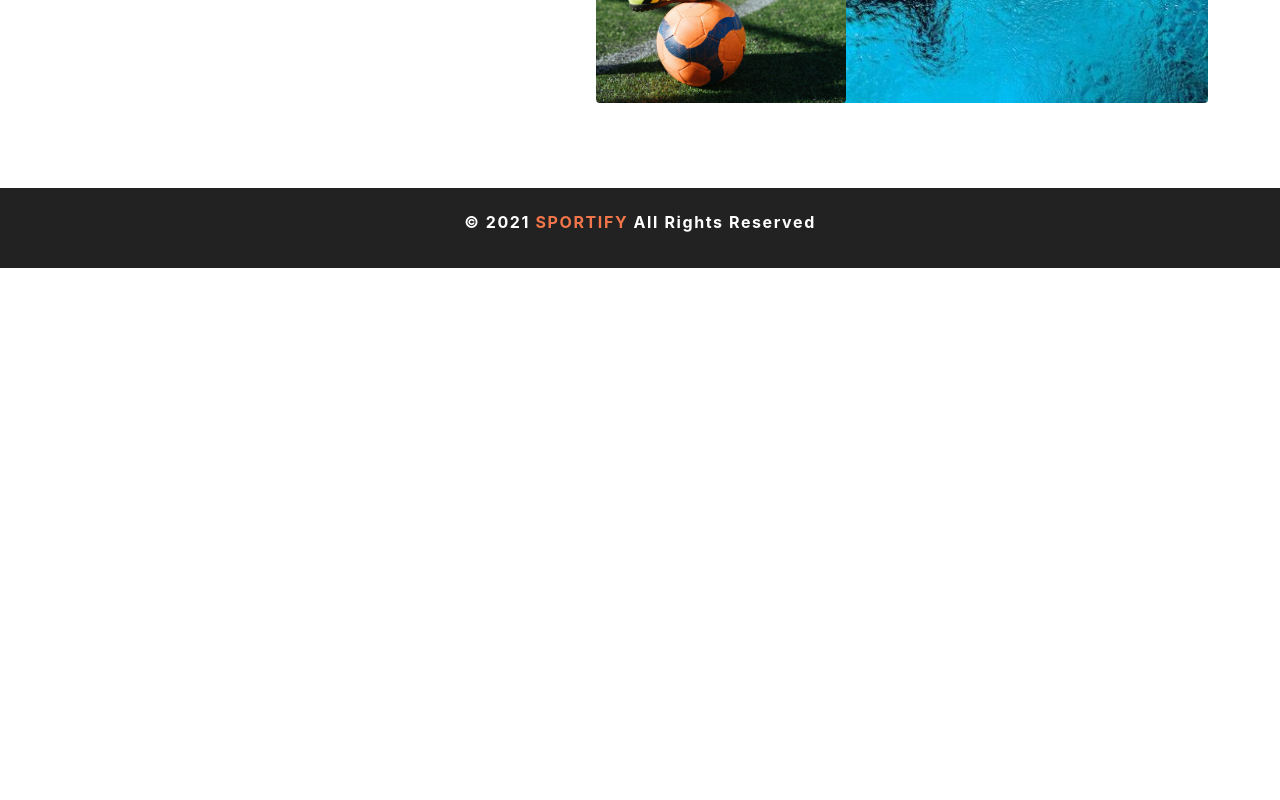
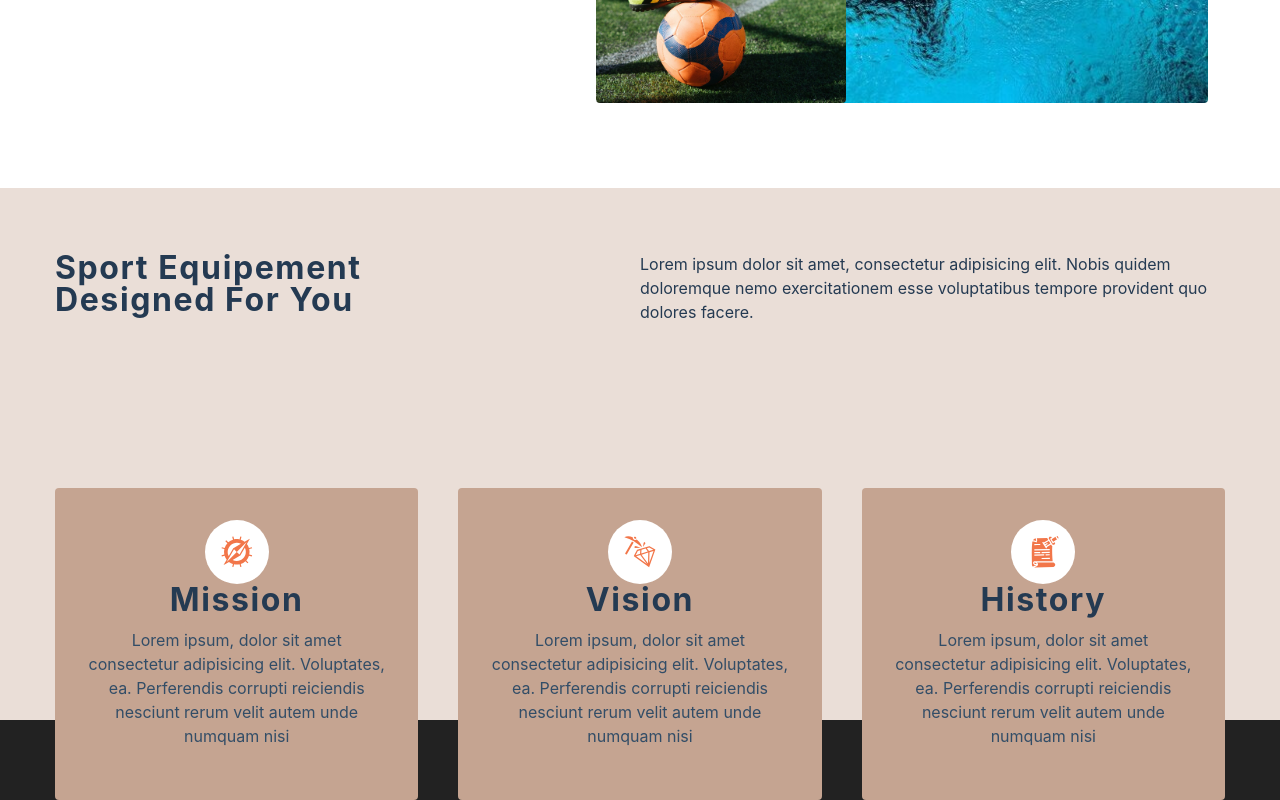
Before and after one commit to Markuss95/Sportify, a React (Create React App) app: page / in a window 1280 px wide. Shown: the part 692-1492 px from the top of the page. Before the commit the page ends 960 px from the top, so only its background shows below. Built offline with nearby package versions, Linux system fonts and the light colour scheme.

Commit message:
Created Services component

```diff
--- a/src/components/Hero.tsx
+++ b/src/components/Hero.tsx
@@ -58,6 +58,7 @@ const Wrapper = styled.div`
     }
     .hero-text {
       margin: auto;
+      text-align: left;
       h2 {
         margin-bottom: 2rem;
       }
--- /dev/null
+++ b/src/components/Services.tsx
@@ -0,0 +1,87 @@
+import styled from "styled-components";
+import { services } from "../utlis/constants";
+
+const Services = () => {
+  return (
+    <Wrapper>
+      <article className="section-center">
+        <div className="header-center">
+          <h3>
+            sport equipement <br /> designed for you
+          </h3>
+          <p className="header-paragraph">
+            Lorem ipsum dolor sit amet, consectetur adipisicing elit. Nobis
+            quidem doloremque nemo exercitationem esse voluptatibus tempore
+            provident quo dolores facere.
+          </p>{" "}
+        </div>
+        <div className="services-center">
+          {services.map(({ id, icon, title, text }) => {
+            return (
+              <div key={id} className="service-card">
+                <span>{icon}</span>
+                <h3>{title}</h3>
+                <p>{text}</p>
+              </div>
+            );
+          })}
+        </div>
+      </article>
+    </Wrapper>
+  );
+};
+
+const Wrapper = styled.div`
+  background: var(--clr-primary-10);
+
+  h3 {
+    line-height: 2rem;
+    color: var(--clr-grey-2);
+  }
+  .header-paragraph {
+    color: var(--clr-grey-2);
+  }
+  .header-center {
+    padding: 4rem 0 4rem 0;
+  }
+  .services-center {
+    display: grid;
+    gap: 2.5rem;
+    grid-template-columns: repeat(auto-fit, minmax(250px, 1fr));
+  }
+  .service-card {
+    background: var(--clr-primary-7);
+    padding: 2rem;
+    border-radius: var(--radius);
+    display: flex;
+    flex-direction: column;
+    justify-content: center;
+    text-align: center;
+  }
+  span {
+    width: 4rem;
+    height: 4rem;
+    display: flex;
+    align-items: center;
+    justify-content: center;
+    margin: 0 auto;
+    border-radius: 50%;
+    background: White;
+    svg {
+      color: var(--clr-orange);
+      font-size: 2.1rem;
+    }
+  }
+  @media (min-width: 992px) {
+    .header-center {
+      display: grid;
+      grid-template-columns: 1fr 1fr;
+    }
+  }
+  @media (min-width: 1280px) {
+    .services-center {
+      transform: translateY(5rem);
+    }
+  }
+`;
+export default Services;
--- a/src/components/index.tsx
+++ b/src/components/index.tsx
@@ -4,5 +4,6 @@ import Footer from "./Footer";
 import Sidebar from "./Sidebar";
 import PageHero from "./PageHero";
 import Hero from "./Hero";
+import Services from "./Services";
 
-export { Navbar, CartButtons, Footer, Sidebar, PageHero, Hero };
+export { Navbar, CartButtons, Footer, Sidebar, PageHero, Hero, Services };
--- a/src/pages/HomePage.tsx
+++ b/src/pages/HomePage.tsx
@@ -1,9 +1,10 @@
 import styled from "styled-components";
-import { Hero } from "../components";
+import { Hero, Services } from "../components";
 const HomePage = () => {
   return (
     <Wrapper>
       <Hero />
+      <Services />
     </Wrapper>
   );
 };
--- a/src/utlis/constants.tsx
+++ b/src/utlis/constants.tsx
@@ -17,3 +17,24 @@ export const links = [
     url: "/products",
   },
 ];
+
+export const services = [
+  {
+    id: 1,
+    icon: <GiCompass />,
+    title: "mission",
+    text: "Lorem ipsum, dolor sit amet consectetur adipisicing elit. Voluptates, ea. Perferendis corrupti reiciendis nesciunt rerum velit autem unde numquam nisi",
+  },
+  {
+    id: 2,
+    icon: <GiDiamondHard />,
+    title: "vision",
+    text: "Lorem ipsum, dolor sit amet consectetur adipisicing elit. Voluptates, ea. Perferendis corrupti reiciendis nesciunt rerum velit autem unde numquam nisi",
+  },
+  {
+    id: 3,
+    icon: <GiStabbedNote />,
+    title: "history",
+    text: "Lorem ipsum, dolor sit amet consectetur adipisicing elit. Voluptates, ea. Perferendis corrupti reiciendis nesciunt rerum velit autem unde numquam nisi",
+  },
+];
```
